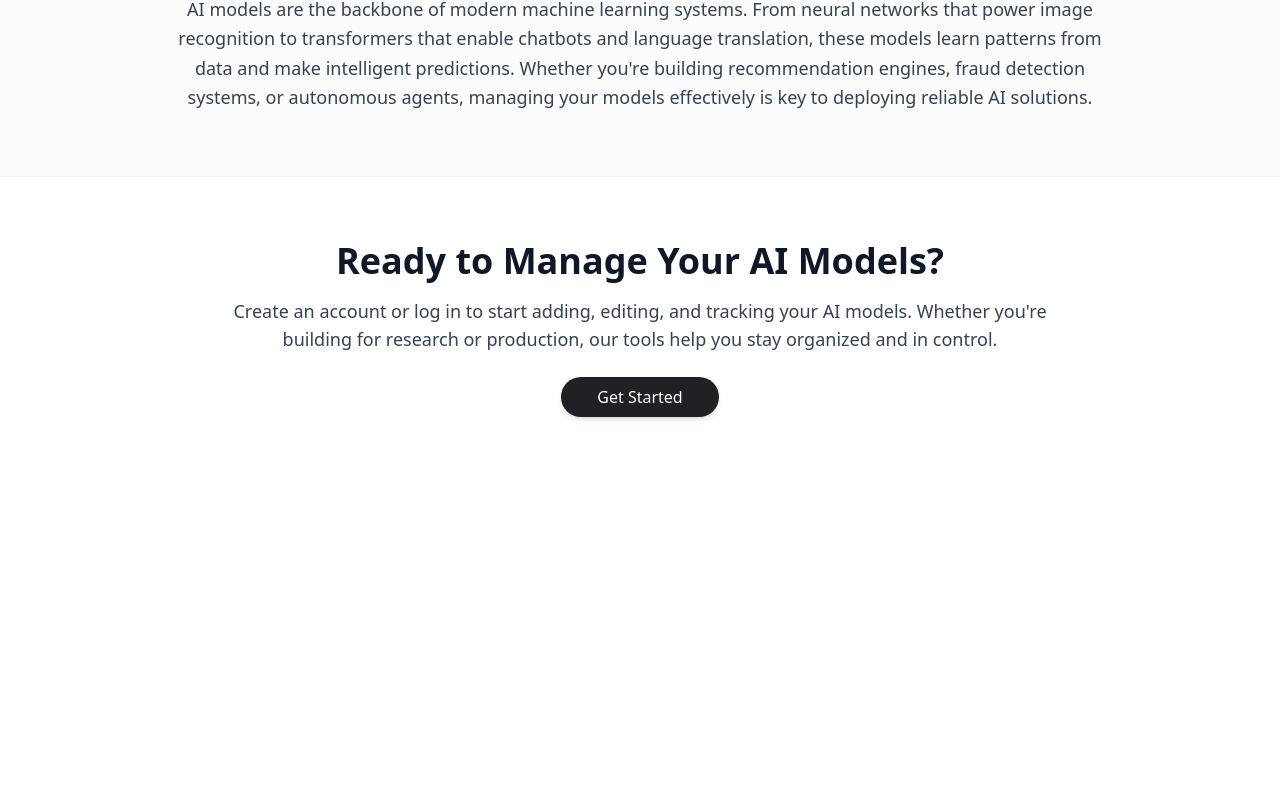
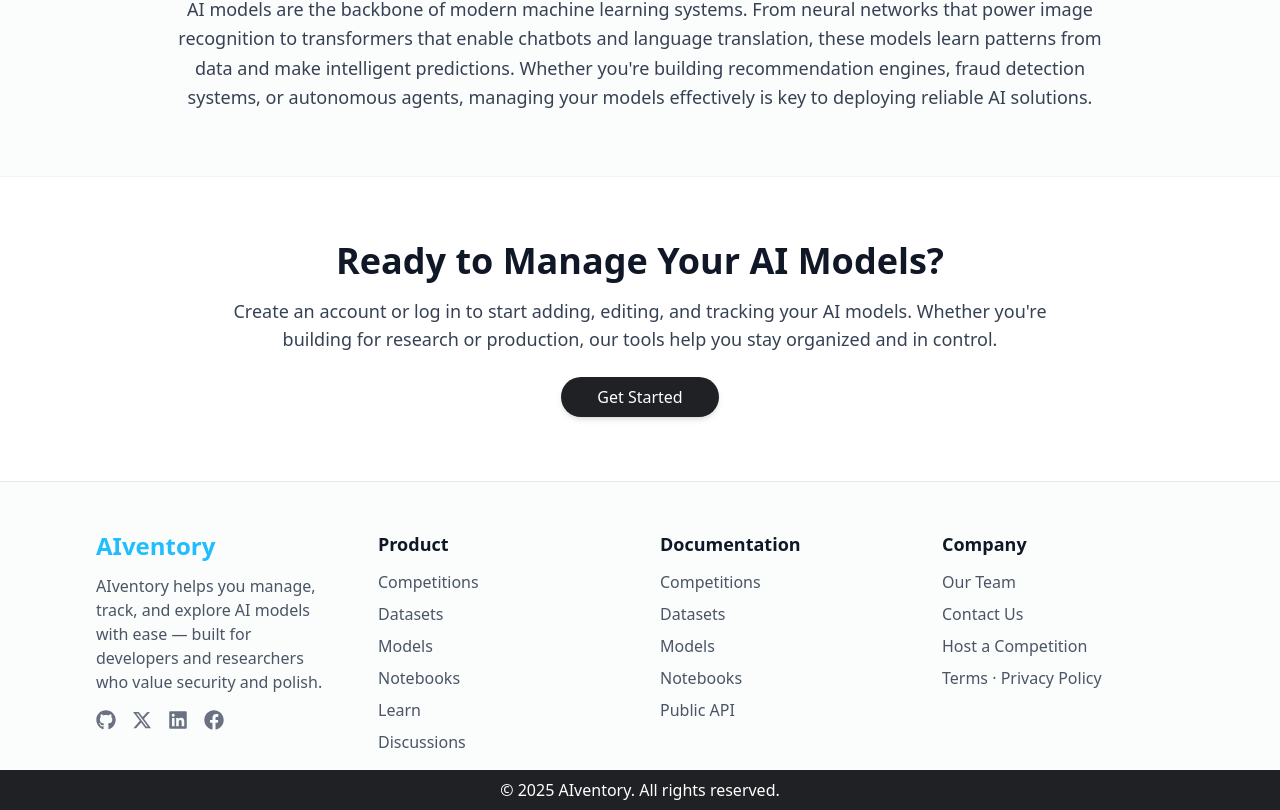
Before and after one commit to AS-Adil/AIventory-Clinet, a React (Vite) app: page / in a window 1280 px wide. Shown: the part 990-1800 px from the top of the page. Before the commit the page ends 1471 px from the top, so only its background shows below. Built offline with nearby package versions, Linux system fonts and the light colour scheme; no server answers.

Commit message:
added footer

```diff
--- a/package.json
+++ b/package.json
@@ -16,6 +16,7 @@
     "react": "^19.1.1",
     "react-dom": "^19.1.1",
     "react-hot-toast": "^2.6.0",
+    "react-icons": "^5.5.0",
     "react-router": "^7.9.5",
     "sweetalert2": "^11.26.3",
     "swiper": "^12.0.3",
--- /dev/null
+++ b/src/components/footer/Footer.jsx
@@ -0,0 +1,105 @@
+import React from "react";
+import { Link } from "react-router";
+import { FaGithub, FaLinkedin, FaFacebook } from "react-icons/fa";
+import { FaXTwitter } from "react-icons/fa6";
+
+const Footer = () => {
+  return (
+    <footer className="bg-[#FBFCFC] border-t border-gray-200 pt-12">
+      {/* container */}
+      <div className="max-w-6xl mx-auto px-4 sm:px-6 lg:px-8 grid grid-cols-1 md:grid-cols-4 gap-x-10 gap-y-6 ">
+
+        {/* Logo + description + Social */}
+        <div>
+          <h2 className="text-2xl font-bold text-primary mb-3">AIventory</h2>
+          <p className="text-gray-600 mb-4">
+            AIventory helps you manage, track, and explore AI models with ease —
+            built for developers and researchers who value security and polish.
+          </p>
+          <div className="flex space-x-4 text-xl">
+            <a
+              href="https://github.com/your-repo"
+              target="_blank"
+              rel="noopener noreferrer"
+              className="text-gray-500 hover:text-black transition"
+            >
+              <FaGithub />
+            </a>
+            <a
+              href="https://twitter.com"
+              target="_blank"
+              rel="noopener noreferrer"
+              className="text-gray-500 hover:text-blue-500 transition"
+            >
+              <FaXTwitter />
+            </a>
+            <a
+              href="https://linkedin.com"
+              target="_blank"
+              rel="noopener noreferrer"
+              className="text-gray-500 hover:text-blue-600 transition"
+            >
+              <FaLinkedin />
+            </a>
+            <a
+              href="https://facebook.com"
+              target="_blank"
+              rel="noopener noreferrer"
+              className="text-gray-500 hover:text-blue-700 transition"
+            >
+              <FaFacebook />
+            </a>
+          </div>
+        </div>
+
+        {/* product */}
+        <div>
+          <h3 className="text-lg font-semibold text-gray-900 mb-3">Product</h3>
+          <ul className="space-y-2 text-gray-600">
+            <li><Link to="/competitions" className="hover:text-gray-900">Competitions</Link></li>
+            <li><Link to="/datasets" className="hover:text-gray-900">Datasets</Link></li>
+            <li><Link to="/models" className="hover:text-gray-900">Models</Link></li>
+            <li><Link to="/notebooks" className="hover:text-gray-900">Notebooks</Link></li>
+            <li><Link to="/learn" className="hover:text-gray-900">Learn</Link></li>
+            <li><Link to="/discussions" className="hover:text-gray-900">Discussions</Link></li>
+          </ul>
+        </div>
+
+        {/* DocumentatioN */}
+        <div>
+          <h3 className="text-lg font-semibold text-gray-900 mb-3">Documentation</h3>
+          <ul className="space-y-2 text-gray-600">
+            <li><Link to="/docs/competitions" className="hover:text-gray-900">Competitions</Link></li>
+            <li><Link to="/docs/datasets" className="hover:text-gray-900">Datasets</Link></li>
+            <li><Link to="/docs/models" className="hover:text-gray-900">Models</Link></li>
+            <li><Link to="/docs/notebooks" className="hover:text-gray-900">Notebooks</Link></li>
+            <li><Link to="/docs/api" className="hover:text-gray-900">Public API</Link></li>
+          </ul>
+        </div>
+
+        {/* company */}
+        <div>
+          <h3 className="text-lg font-semibold text-gray-900 mb-3">Company</h3>
+          <ul className="space-y-2 text-gray-600">
+            <li><Link to="/team" className="hover:text-gray-900">Our Team</Link></li>
+            <li><Link to="/contact" className="hover:text-gray-900">Contact Us</Link></li>
+            <li><Link to="/host" className="hover:text-gray-900">Host a Competition</Link></li>
+            <li>
+              <Link to="/terms" className="hover:text-gray-900">Terms</Link> ·{" "}
+              <Link to="/privacy" className="hover:text-gray-900">Privacy Policy</Link>
+            </li>
+          </ul>
+        </div>
+      </div>
+
+      {/* copyright Button */}
+      <div className="pt-4 text-center">
+        <div className="px-6 py-2 bg-secondary text-white">
+          © {new Date().getFullYear()} AIventory. All rights reserved.
+        </div>
+      </div>
+    </footer>
+  );
+};
+
+export default Footer;
--- a/src/layouts/MainLayout..jsx
+++ b/src/layouts/MainLayout..jsx
@@ -3,12 +3,14 @@
 import { Outlet } from 'react-router';
 import Navbar from '../components/navBar/Navbar';
 import { Toaster } from 'react-hot-toast';
+import Footer from '../components/footer/Footer';
 
 const MainLayout = () => {
     return (
         <div>
             <Navbar></Navbar>
             <Outlet></Outlet>
+            <Footer></Footer>
 
 
                   <Toaster position="top-center" />
```
Also changed, not shown: 1 other file (tests, documents, lock files or other folders).
